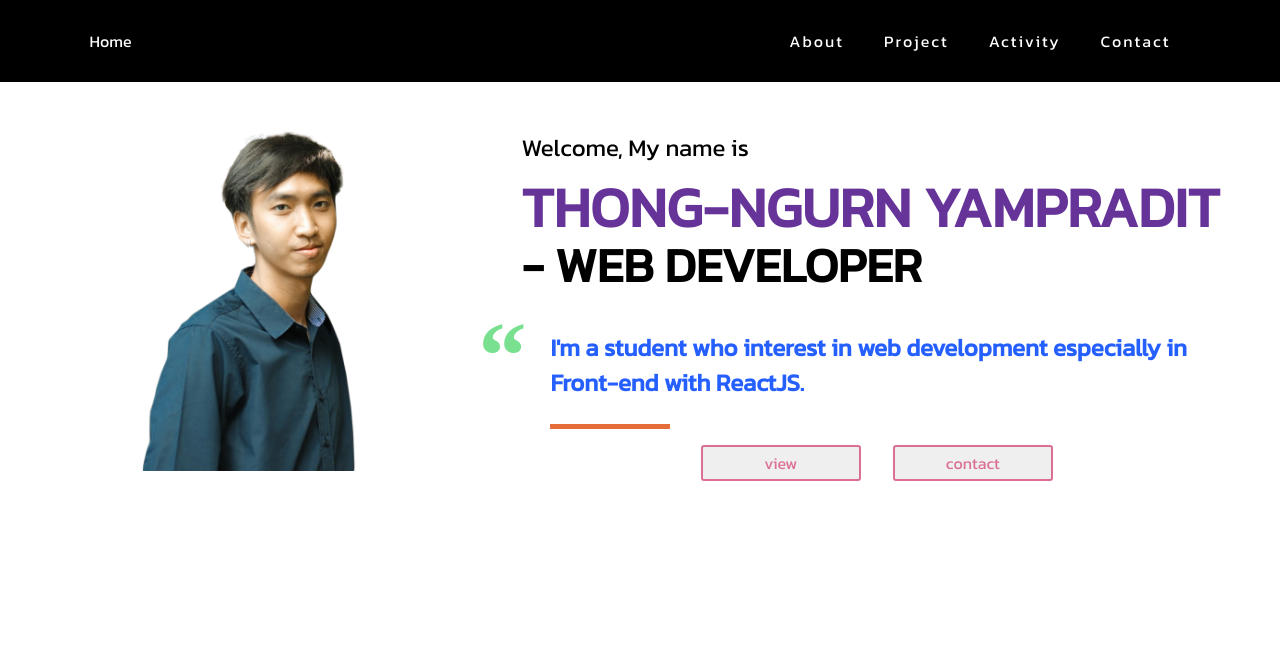
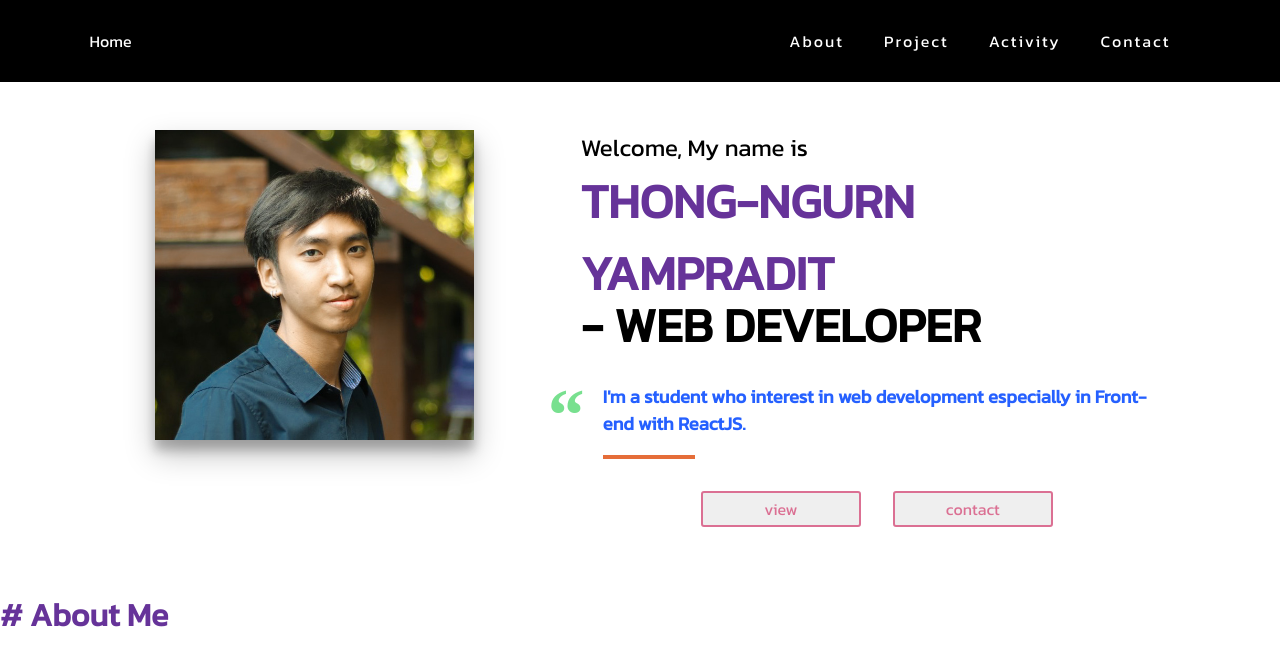
Before and after one commit to ifackerx/web-portfolio, a React (Create React App) app: page / in a window 1280 px wide. Shown: the top 666 px of the page. Built offline with nearby package versions, Linux system fonts and the light colour scheme.

Commit message:
change picture

```diff
--- a/src/App.js
+++ b/src/App.js
@@ -3,6 +3,7 @@ import logo from './logo.svg';
 import './css/App.css'
 import NavBar from './component/Navbar';
 import Banner from './component/Banner';
+import AboutME from './component/AboutME';
 
 
 function App() {
@@ -10,6 +11,7 @@ function App() {
     <div className="App">
       <NavBar/>
       <Banner/>
+      <AboutME/>
     </div>
   );
 }
--- /dev/null
+++ b/src/component/AboutME.js
@@ -0,0 +1,19 @@
+import React, { useState } from "react";
+import styled from "styled-components";
+
+const HeadLine = styled.h1`
+
+    font-weight: 900;
+    text-align: left;
+
+`;
+
+const AboutME = () => {
+  return (
+    <div>
+      <HeadLine># About Me</HeadLine>
+    </div>
+  );
+};
+
+export default AboutME;
--- a/src/component/Banner.js
+++ b/src/component/Banner.js
@@ -1,57 +1,49 @@
 import React from "react";
 import styled from "styled-components";
-import ProfilePic from "../img/dicut.png";
+import ProfilePic from "../img/profile.JPG";
+import reactlogo from "../img/undraw_react.svg";
 
 const Container = styled.div`
-{
   padding: 3em;
   display: grid;
-    grid-template-columns: 40% 60%;
+  grid-template-columns: 45% 50%;
   grid-template-rows: auto;
   background-color: white;
-
-
-}
 `;
 const ColumnsBanner = styled.div`
-   {
-
   justify-content: start;
   // border: 1px solid black;
   word-wrap: break-word;
 
+  img {
+    box-shadow: 0 14px 28px rgba(0, 0, 0, 0.25), 0 10px 10px rgba(0, 0, 0, 0.22);
   }
 `;
 
 const Content = styled.div`
-{
-
   text-align: left;
 
-    h1{
-        font-size: 3.5em;
+  h1 {
+    font-size: 3em;
   }
 
-    h2{
+  h2 {
     margin-top: -20px;
     font-size: 3em;
   }
-    p{
+  p {
     font-size: 1.5em;
   }
-}
-`
+`;
 
 const BlockQuote = styled.div`
-{
-
   position: relative;
   font-weight: 900;
   color: #2560ff;
   padding: 1em;
   margin: 0.2em;
   max-width: 33em;
-	font-size: 24px;
+  font-size: 1.15em;
   &:before {
     content: "“";
     font-family: serif;
@@ -63,7 +55,7 @@ const BlockQuote = styled.div`
     color: #78e08f;
   }
   &:after {
-		content: '';
+    content: "";
     display: block;
     position: absolute;
     top: 100%;
@@ -72,18 +64,15 @@ const BlockQuote = styled.div`
     background: #e56d39;
     left: 1em;
   }
-}
-`
+`;
 const ButtonFrame = styled.div`
-{
+  margin-top: 1.25em;
   width: 100%;
   display: flex;
   justify-content: center;
-}
-`
+`;
 
 const Button = styled.button`
-{
   color: palevioletred;
   font-size: 1em;
   margin: 1em;
@@ -92,38 +81,30 @@ const Button = styled.button`
   border-radius: 3px;
   width: 10em;
   cursor: pointer;
-
-
-}
-`
-
+`;
 
 const Banner = () => {
   return (
     <div>
       <Container>
         <ColumnsBanner>
-          <img src={ProfilePic} width="70%"></img>
-
+          <img src={ProfilePic} width="60%"></img>
         </ColumnsBanner>
 
         <ColumnsBanner>
           <Content>
-
             <p>Welcome, My name is</p>
-          <h1>
-              THONG-NGURN YAMPRADIT
-          </h1>
-          <h2>
-              - WEB DEVELOPER
-          </h2>
-            <BlockQuote>I'm a student who interest in web development especially in Front-end with ReactJS.</BlockQuote>
+            <h1>THONG-NGURN YAMPRADIT</h1>
+            <h2>- WEB DEVELOPER</h2>
+            <BlockQuote>
+              I'm a student who interest in web development especially in
+              Front-end with ReactJS.
+            </BlockQuote>
 
             <ButtonFrame>
               <Button>view</Button>
               <Button>contact</Button>
             </ButtonFrame>
-
           </Content>
         </ColumnsBanner>
       </Container>
--- a/src/component/Navbar.js
+++ b/src/component/Navbar.js
@@ -19,7 +19,6 @@ const HeaderNav = styled.div`
 const MenuBar = styled.ul``;
 
 const MenuItem = styled.li`
-   {
     list-style: none;
     color: "palevioletred";
     display: inline-block;
@@ -32,8 +31,7 @@ const MenuItem = styled.li`
     :hover {
       color: #696969;
     }
-  }
-`;
+`
 
 const ButtonNav = styled.button`
   border-radius: 50px;
```
Also changed, not shown: src/img/profile.JPG (added), src/img/undraw_react.svg (added). Lines whose indentation alone changed are shown as unchanged.
